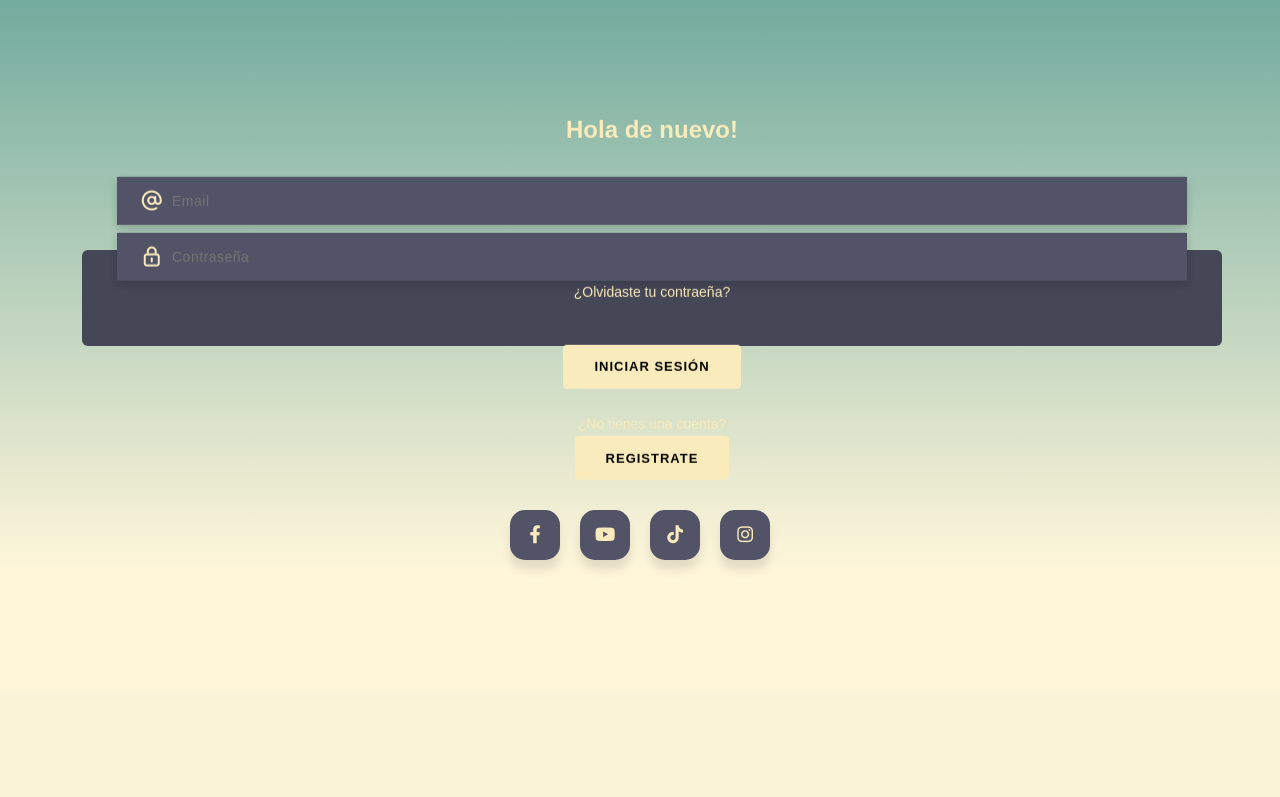
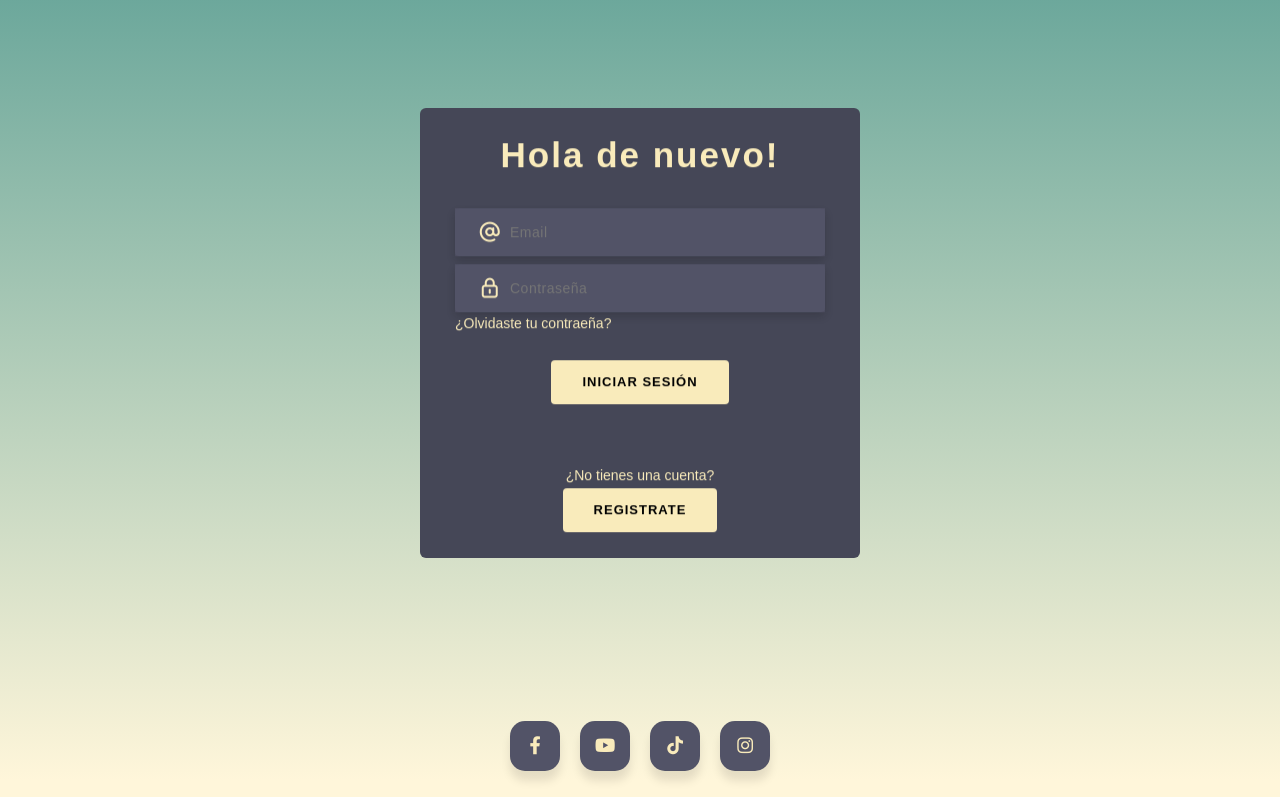
Before and after one commit to Genchu5/TP_Final, a PHP site: page /pruebas_entornos/login_register/login.php in a window 1280 px wide. Shown: the part 108-905 px from the top of the page. Before the commit the page ends 677 px from the top, so only its background shows below. Run offline with PHP 8.4, Linux system fonts and the light colour scheme; some libraries are stand-ins or nearby versions.

Commit message:
retoque de estilos debido a la separacion del login/register

```diff
--- a/login_register/style_login.css
+++ b/login_register/style_login.css
@@ -7,6 +7,14 @@
 }
 .animated-btn{
     background-color:transparent;
+}
+.aviso_form{
+    font-size: 15px;
+    color:rgb(255, 0, 0);
+    font-weight: 600;
+    text-align: left;
+
+
 }
 
 html{
@@ -40,12 +48,21 @@ a:hover {
 .link:hover {
     color: #c4c3ca;
 }
+.recupero_contra{
+    text-align: left;
+    margin: 0;
+}
+.tc{
+    margin-top:60px;
+}
 p {
     font-weight: 500;
     font-size: 14px;
 }
 h4 {
     font-weight: 600;
+    letter-spacing: 2px;
+    font-size: 35px;
 }
 h6 span{
     padding: 0 20px;
@@ -56,82 +73,34 @@ h6 span{
     padding: 0;
 
 }
-.full-height{
-    min-height: 500px;
-    padding: 0;
-}
-[type="checkbox"]:checked,
-[type="checkbox"]:not(:checked){
-display: none;
-}
-.checkbox:checked + label,
-.checkbox:not(:checked) + label{
-    position: relative;
-    display: block;
-    text-align: center;
-    width: 60px;
-    height: 16px;
-    border-radius: 8px;
-    padding: 0;
-    margin: 10px auto;
-    cursor: pointer;
-    background-color: var(--font-color);
-}
-.checkbox:checked + label:before,
-.checkbox:not(:checked) + label:before{
-    position: absolute;
-    display: block;
-    width: 36px;
-    height: 36px;
-    border-radius: 50%;
-    color: var(--font-color);
-    background-color: #020305;
-    font-family: 'unicons';
-    content: '\eb4f';
-    z-index: 20;
-    top: -10px;
-    left: -10px;
-    line-height: 36px;
-    text-align: center;
-    font-size: 24px;
-    transition: all 0.5s ease;
-}
-.checkbox:checked + label:before {
-    transform: translateX(44px) rotate(-270deg);
-}
-.card-3d-wrap {
+.card-3d-wrap-login {
     position: relative;
     width: 440px;
     max-width: 100%;
-    height: 400px;
-    -webkit-transform-style: preserve-3d;
-    transform-style: preserve-3d;
+    height: 450px;
+
     perspective: 800px;
     margin-top: 60px;
+    margin-bottom: 105px;
 }
-.card-3d-wrapper {
-    width: 100%;
-    height: 100%;
-    position:absolute;
-    -webkit-transform-style: preserve-3d;
-    transform-style: preserve-3d;
-    transition: all 600ms ease-out;
+.card-3d-wrap-register {
+    position: relative;
+    width: 440px;
+    max-width: 100%;
+    height: 525px;
+
+    perspective: 800px;
+    margin-top: 60px;
+    margin-bottom: 30px;
 }
-.card-front, .card-back {
+.card-front{
     width: 100%;
     height: 100%;
     background-color: #454757;
-    transform-style: preserve-3d;
-    -webkit-transform-style: preserve-3d;
+
     position: absolute;
     border-radius: 6px;
 
-}
-.card-back {
-    transform: rotateY(180deg);
-}
-.checkbox:checked ~ .card-3d-wrap .card-3d-wrapper {
-    transform: rotateY(180deg);
 }
 .center-wrap{
     position: absolute;
@@ -183,7 +152,6 @@ input:-webkit-autofill,
 input:-webkit-autofill:focus {
     transition: background-color 0s 600000s, color 0s 600000s !important;
 }
-
 .form-styles:focus,
 .form-styles:active {
     border: none;
```
